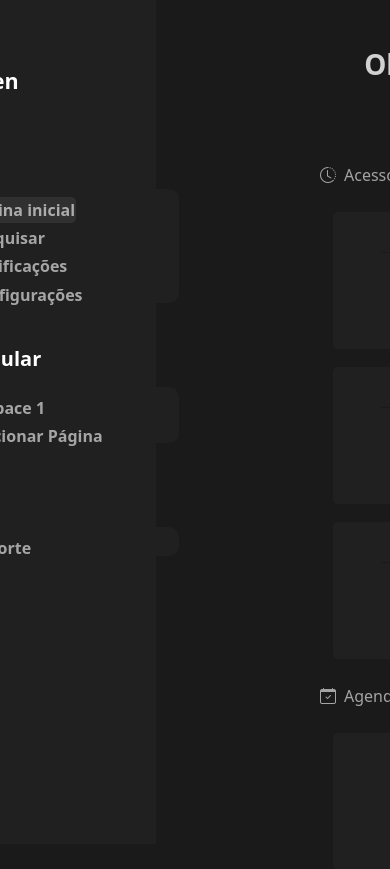
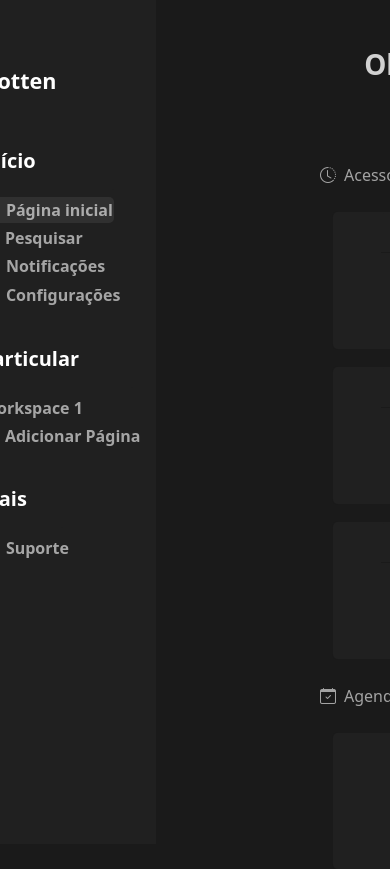
Before and after one commit to jesse-barbosa/Lumina-web, a PHP site: page / in a window 390 px wide; the page is wider, and only the part inside the window is pictured. Shown: the top 869 px of that part. Run offline with PHP 8.4, Linux system fonts and the light colour scheme.

Commit message:
Responsiveness

```diff
--- a/style.css
+++ b/style.css
@@ -178,7 +178,6 @@ main .main-principal {
 }
 
  section .list {
-  width: 30vh;
   background-color: #202020;
   color: #fff;
   padding: 15px;
```
